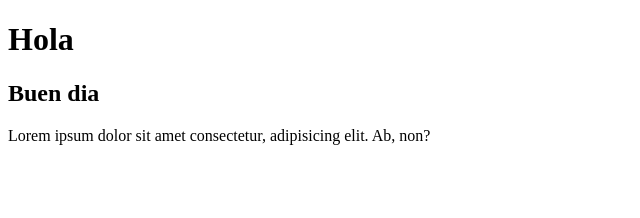
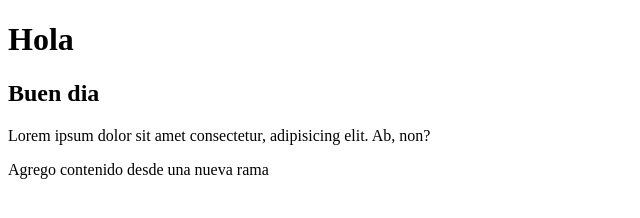
Before and after one commit to cristiandalmaso/CoderHouse-Clases10y11, a plain HTML site: page index.html in a window 1280 px wide. Shown: the whole page, without its empty margins (0-640 px from the left). Drawn offline with Linux system fonts and the light colour scheme.

Commit message:
agrego contenido desde una rama

```diff
--- a/index.html
+++ b/index.html
@@ -12,6 +12,8 @@
         <h2>Buen dia</h2>
 
         <p>Lorem ipsum dolor sit amet consectetur, adipisicing elit. Ab, non?</p>
+
+        <p>Agrego contenido desde una nueva rama</p>
     </main>
 </body>
 </html>
```
